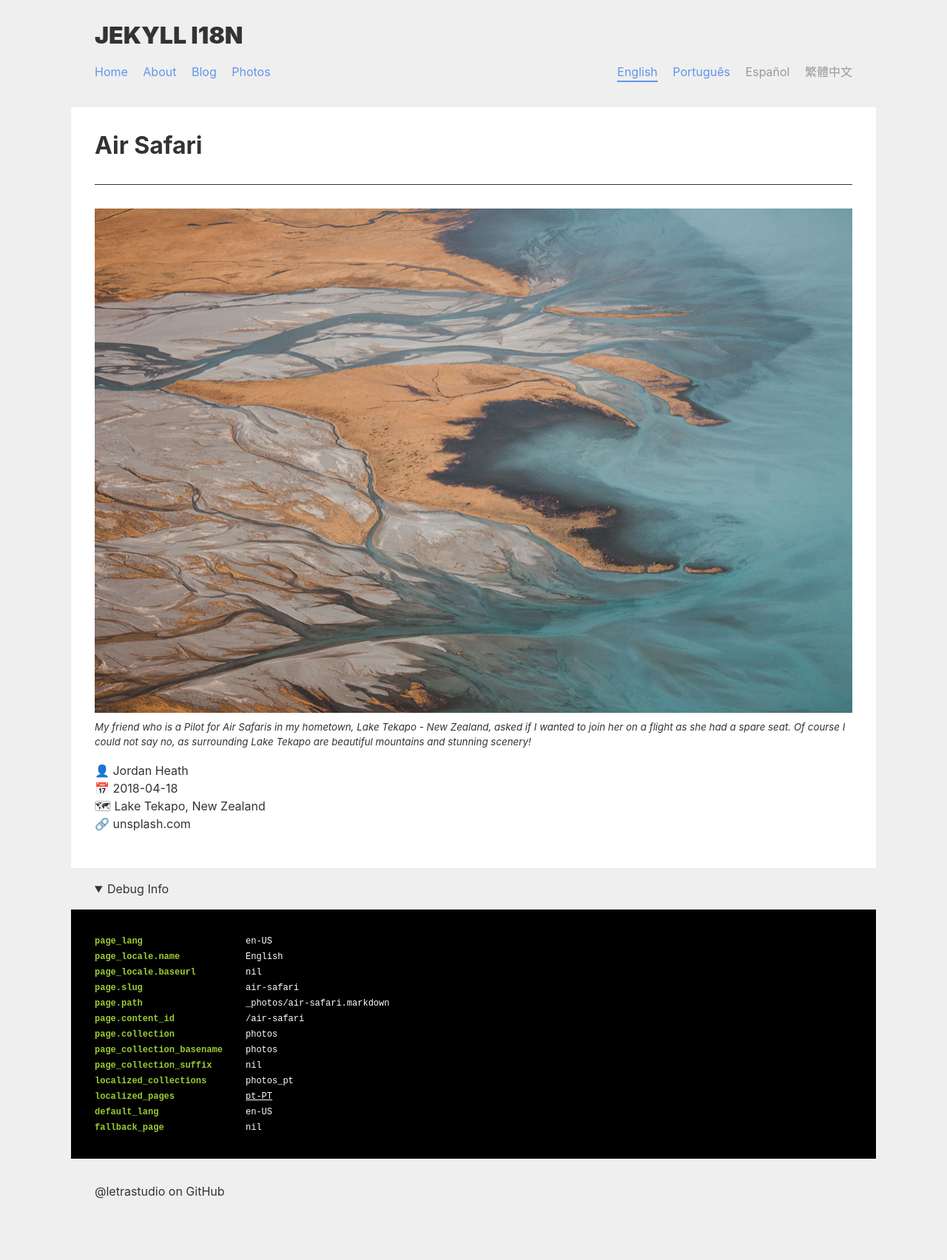
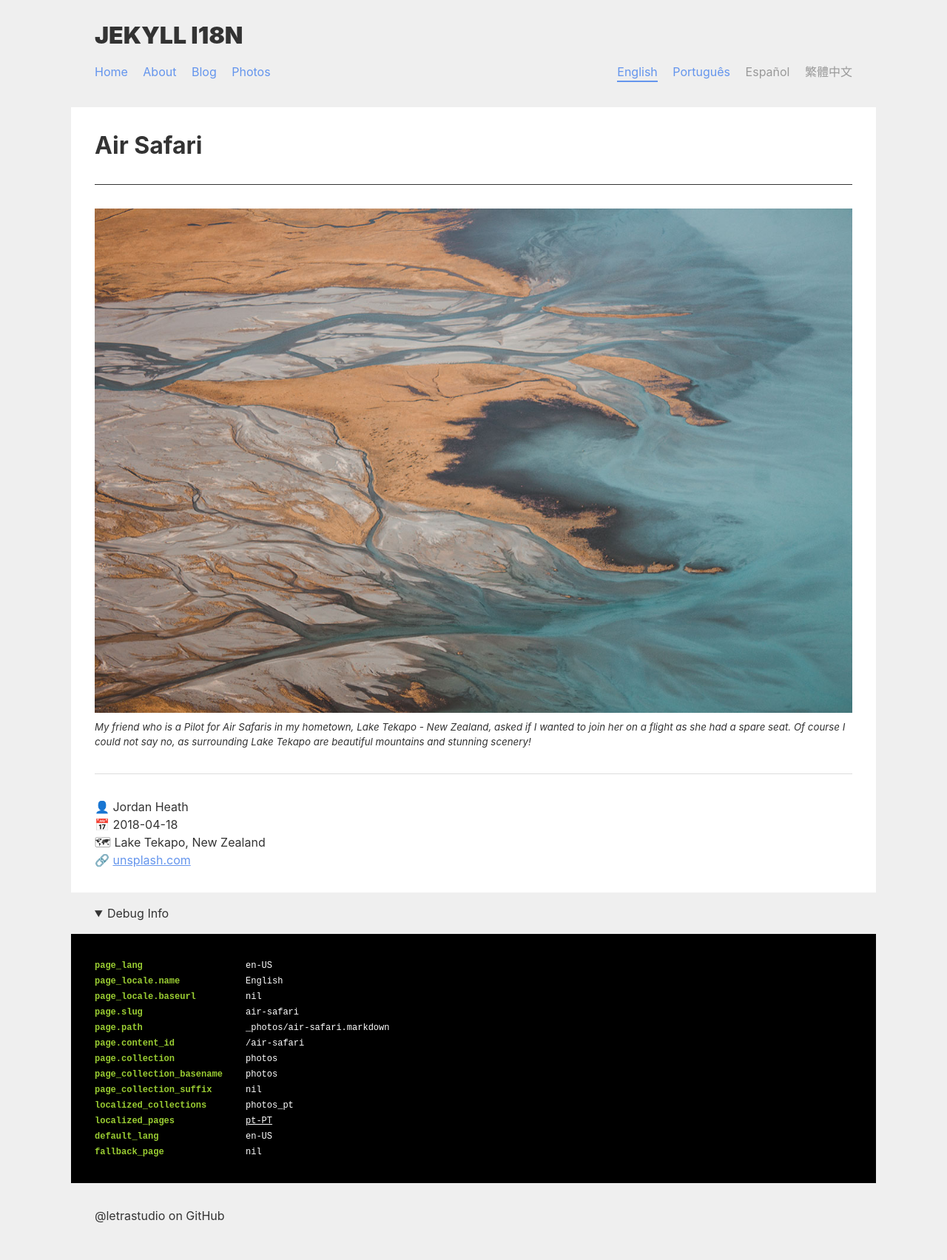
Before and after one commit to letrastudio/jekyll-i18n, a Jekyll site: the page built from collections/_photos/air-safari.markdown, in a window 1280 px wide. Shown: the whole page at 74% size. Built offline with Jekyll 4.4.1, drawn with Linux system fonts in a browser that asks for light colours; before the commit the page ends 1671 px from its top, so only the background shows below that.

Commit message:
Update `photo.html` layout

```diff
--- a/_layouts/photo.html
+++ b/_layouts/photo.html
@@ -17,11 +17,15 @@ layout: default
     {% endif %}
   </figure>
 
+  <hr>
+
+  <div class="text-container">
     <p>
       👤 {{ page.author | default: fallback_page.author }}<br>
       📅 {{ page.date | default: fallback_page.date | date: "%Y-%m-%d" }}<br>
       🗺 {{ page.location | default: fallback_page.location }}<br>
       🔗 <a href="{{ page.link | default: fallback_page.link }}">unsplash.com</a>
     </p>
+  </div>
 
 </div>
```
Lines whose indentation alone changed are shown as unchanged.
